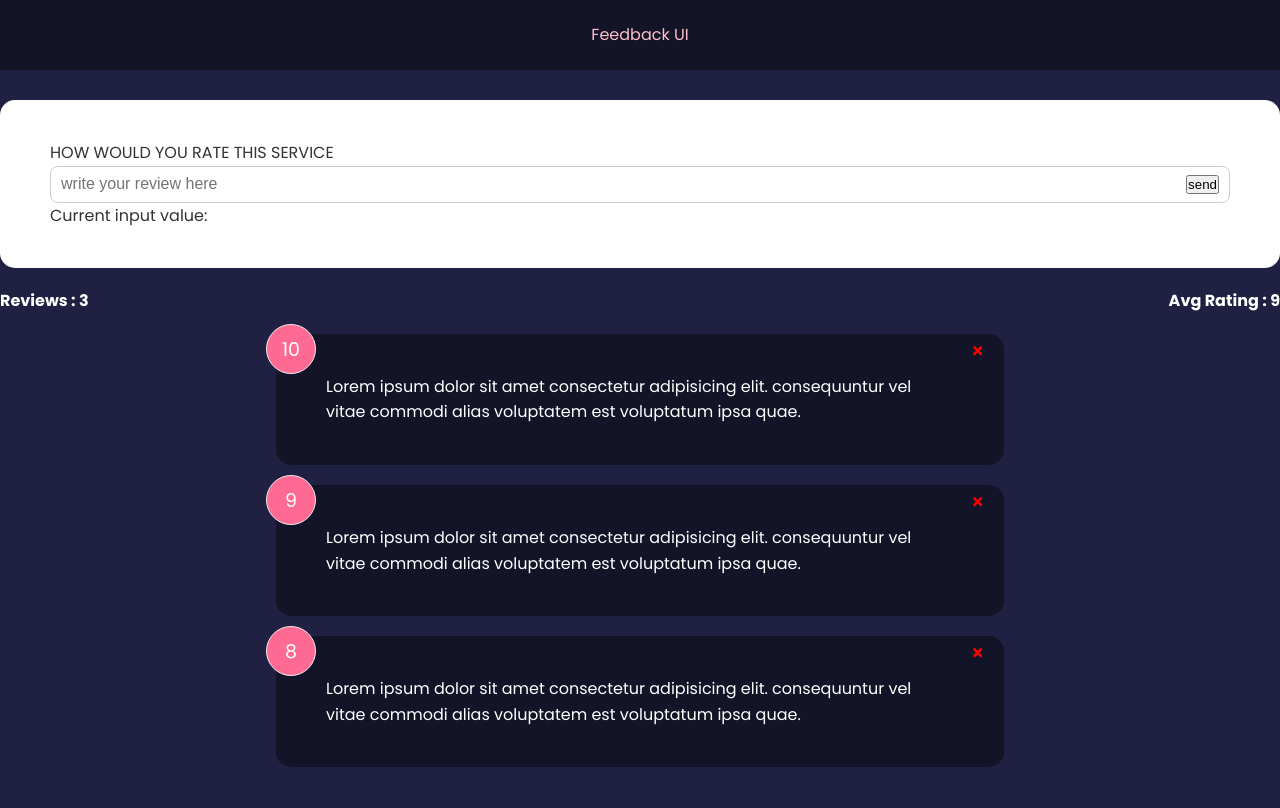
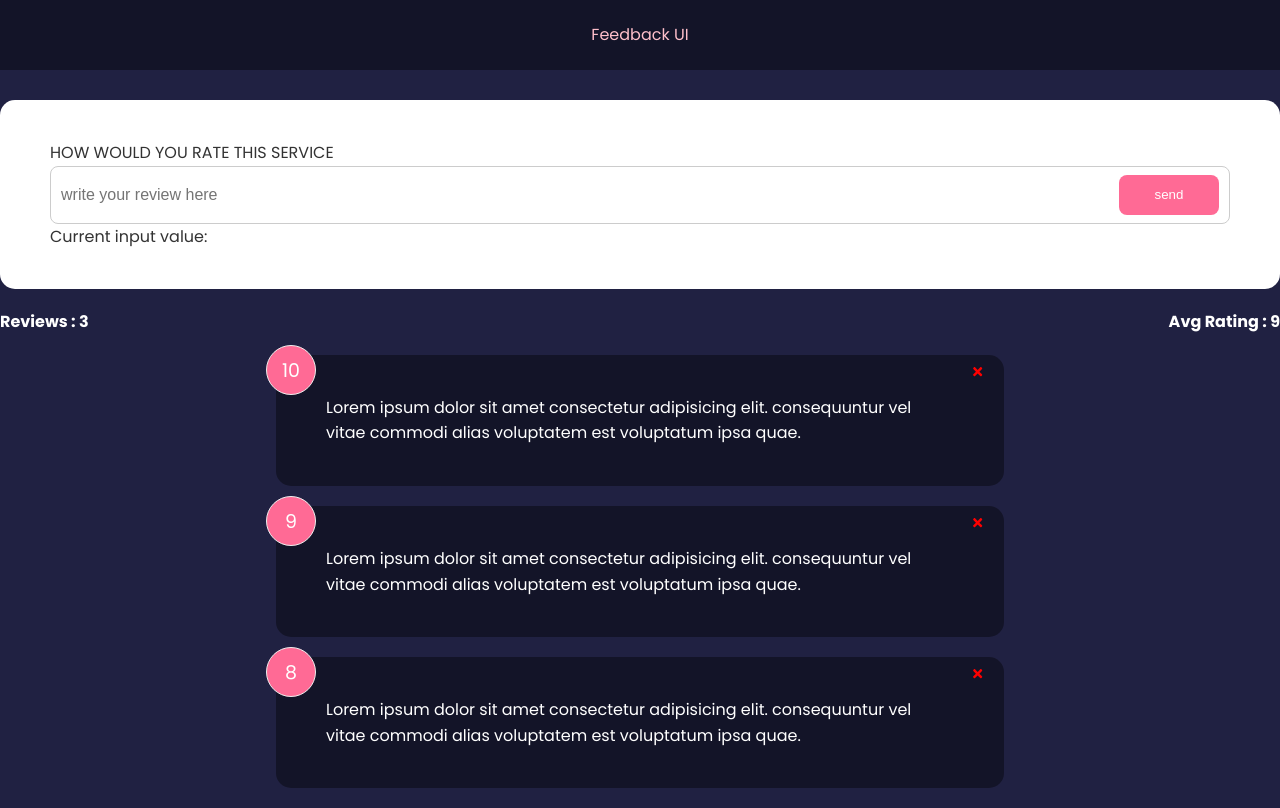
Before and after one commit to pranayharishchandra/Feedback-Web-Application-Project, a React (Create React App) app: page / in a window 1280 px wide. Built offline with nearby package versions, Linux system fonts and the light colour scheme.

Commit message:
Button component Done

```diff
--- a/src/components/FeedbackForm.jsx
+++ b/src/components/FeedbackForm.jsx
@@ -1,5 +1,6 @@
 import { useState } from "react"
 import Card from "./shared/Card"
+import Button from "./shared/Button";
 
 
 function FeedbackForm() {
@@ -20,7 +21,10 @@
                    placeholder="write your review here"
                    value={text}
                    onChange={textChangeHandler} />
-            <button type="submit">send</button>
+
+            <Button type="submit"
+                    version='secondary'
+                    >send</Button>
 
       </div>
             <p>Current input value: {text}</p>
--- /dev/null
+++ b/src/components/shared/Button.jsx
@@ -0,0 +1,37 @@
+import PropTypes from 'prop-types';
+
+function Button({ children, button, type, version, isDisabled}) {
+
+
+    return (
+      <button className={`btn btn-${version}`}
+              type={type}
+              disabled={isDisabled}>
+
+          {children}
+
+      </button>
+    )
+}
+
+
+
+Button.defaultProps = {
+    children   : "",
+    version    : 'primary',
+    type       : 'button',
+    isDisabled : false,
+}
+
+Button.propTypes = {
+    children: PropTypes.node.isRequired,
+    version: PropTypes.string,
+    type: PropTypes.string,
+    isDisabled: PropTypes.bool,
+}
+
+
+
+
+
+export default Button;
```
